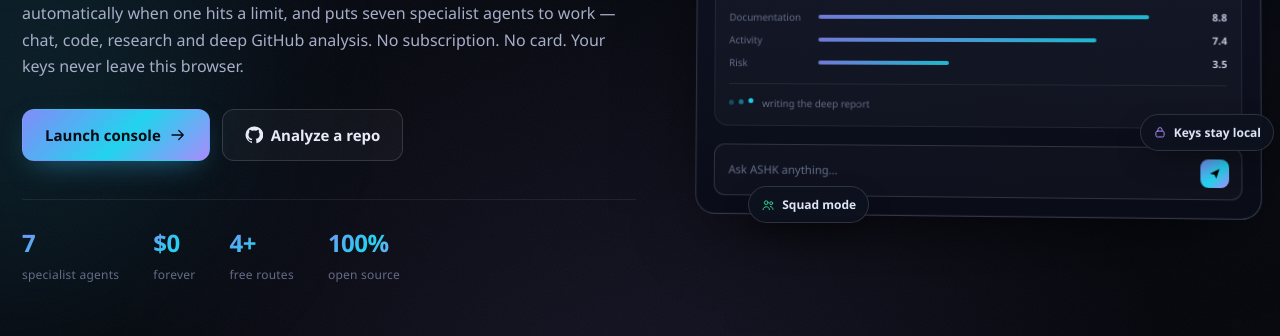
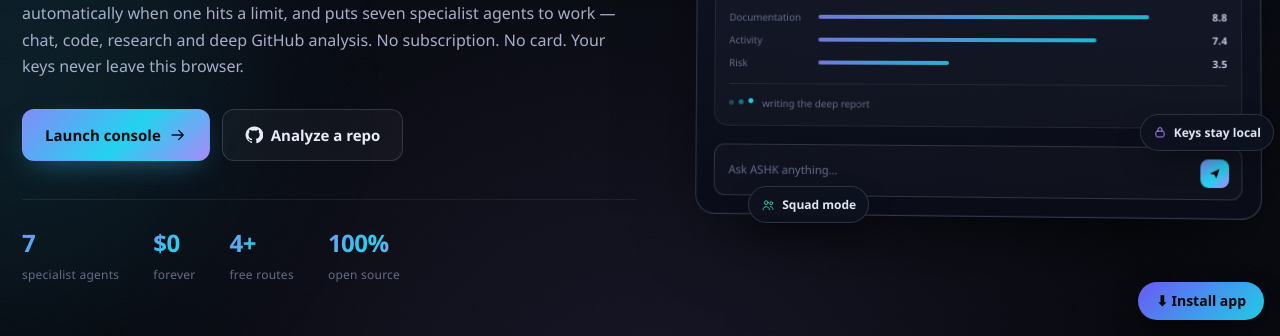
Before and after one commit to akingstar/ashk-ai, a plain HTML site: page docs/index.html in a window 1280 px wide. Shown: the part 464-800 px from the top of the page. Drawn offline with Linux system fonts and the light colour scheme.

Commit message:
Add installable PWA: manifest, icons, service worker, install button

```diff
--- a/docs/index.html
+++ b/docs/index.html
@@ -742,5 +742,5 @@ python -m http.server 8080 --directory docs
 <div class="toast" id="toast" role="status" aria-live="polite"></div>
 
 <script type="module" src="js/app.js"></script>
-</body>
+<script src="pwa.js" defer></script></body>
 </html>
--- /dev/null
+++ b/docs/pwa.js
@@ -0,0 +1,82 @@
+(function () {
+  var CONFIG = {
+    base: "/ashk-ai/",
+    manifest: null,
+    sw: false,
+    accent: ["#6d5efc", "#22d3ee"],
+    fg: "#06070d",
+    linkIcon: "/ashk-ai/assets/icon-192.png",
+    appleIcon: "/ashk-ai/assets/apple-touch-icon.png"
+  };
+
+  function addLink(rel, href, extra) {
+    var old = document.querySelector('link[rel="' + rel + '"]');
+    if (old) {
+      if (old.getAttribute("href") === href) return;
+      old.parentNode.removeChild(old);
+    }
+    var link = document.createElement("link");
+    link.rel = rel;
+    link.href = href;
+    if (extra) Object.keys(extra).forEach(function (key) { link.setAttribute(key, extra[key]); });
+    document.head.appendChild(link);
+  }
+
+  if (CONFIG.manifest) addLink("manifest", CONFIG.base + CONFIG.manifest);
+  addLink("apple-touch-icon", CONFIG.appleIcon);
+  addLink("icon", CONFIG.linkIcon, { sizes: "192x192", type: "image/png" });
+
+  if (CONFIG.sw && "serviceWorker" in navigator) {
+    window.addEventListener("load", function () {
+      navigator.serviceWorker.register(CONFIG.base + "sw.js").catch(function () {});
+    });
+  }
+
+  var standalone = window.matchMedia("(display-mode: standalone)").matches || window.navigator.standalone === true;
+  if (standalone) return;
+
+  var isIOS = /iphone|ipad|ipod/i.test(navigator.userAgent);
+  var deferred = null;
+  var btn = document.createElement("button");
+  btn.type = "button";
+  btn.textContent = "\u2B07 Install app";
+  btn.setAttribute("aria-label", "Install this app on your phone");
+  btn.style.cssText = [
+    "position:fixed", "right:16px", "bottom:16px", "z-index:2147483000",
+    "display:none", "align-items:center", "gap:8px",
+    "padding:12px 18px", "border:0", "border-radius:999px",
+    "font:700 14px/1 system-ui,-apple-system,Segoe UI,sans-serif",
+    "color:" + CONFIG.fg, "cursor:pointer",
+    "background:linear-gradient(135deg," + CONFIG.accent[0] + "," + CONFIG.accent[1] + ")",
+    "box-shadow:0 10px 30px rgba(0,0,0,.45)", "opacity:.97"
+  ].join(";");
+
+  function show() { btn.style.display = "inline-flex"; }
+
+  btn.addEventListener("click", function () {
+    if (deferred) {
+      deferred.prompt();
+      deferred.userChoice.then(function () { btn.style.display = "none"; }).catch(function () {});
+      deferred = null;
+      return;
+    }
+    if (isIOS) {
+      alert("iPhone / iPad par: Share button dabayen, phir 'Add to Home Screen' chunein.");
+    } else {
+      alert("Browser menu (\u22ee) kholein, phir 'Install app' ya 'Add to Home screen' chunein.");
+    }
+  });
+
+  window.addEventListener("beforeinstallprompt", function (event) {
+    event.preventDefault();
+    deferred = event;
+    show();
+  });
+  window.addEventListener("appinstalled", function () { btn.style.display = "none"; });
+
+  function mount() {
+    document.body.appendChild(btn);
+    show();
+  }
+  if (document.body) mount(); else document.addEventListener("DOMContentLoaded", mount);
+})();
```
Also changed, not shown: docs/legacy.html (+1 -1 lines).
